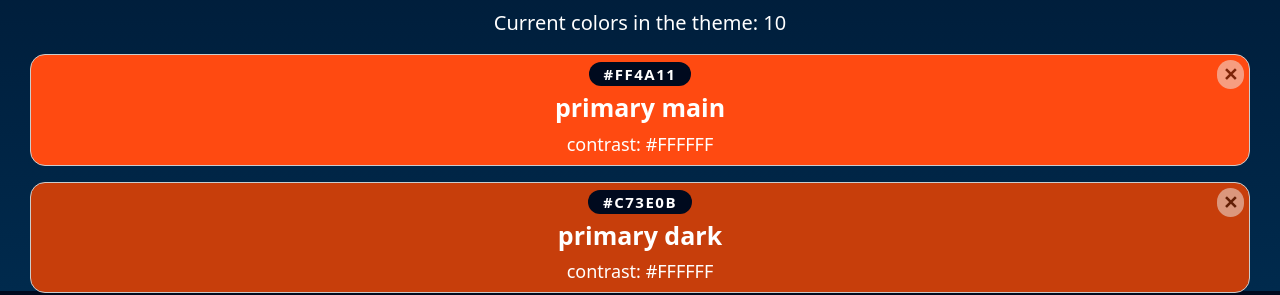
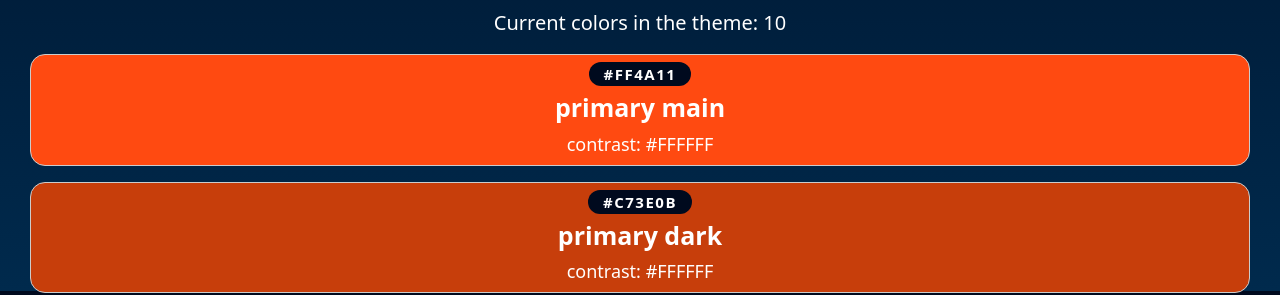
Before and after one commit to uxbyweng/hexachrome, a React (Vite) app: page / in a window 1280 px wide. Shown: the part 509-804 px from the top of the page. Built offline with nearby package versions, Linux system fonts and the light colour scheme.

Commit message:
fix: remove delete functionality

```diff
--- a/src/App.jsx
+++ b/src/App.jsx
@@ -17,32 +17,19 @@ function App() {
         console.log(updatedColors); // das ist der neue Stand
     };
 
-    function handleColorDelete(idToDelete) {
-        const updatedColors = [];
-
-        for (let i = 0; i < colors.length; i++) {
-            const color = colors[i];
-
-            if (color.id !== idToDelete) {
-                updatedColors.push(color);
-            }
-        }
-        setColors(updatedColors);
-    }
-
     return (
         <div className="app">
             <Header />
             <main>
                 <section className="cForm">
-                    <ColorForm onAddColor={handleAddColor} onColorDelete={handleColorDelete} />
+                    <ColorForm onAddColor={handleAddColor} />
                 </section>
                 <section className="theme">
                     <p>Current colors in the theme: {`${colorCount}`}</p>
                     <ul className="theme__list">
                         {colors.map((color) => (
                             <li key={color.id} className="theme__list-item">
-                                <Color color={color} onColorDelete={handleColorDelete} id={color.id} />
+                                <Color color={color} />
                             </li>
                         ))}
                     </ul>
--- a/src/Components/Color/Color.jsx
+++ b/src/Components/Color/Color.jsx
@@ -1,7 +1,7 @@
 // Components\Color\Color.jsx
 
 import "./Color.css";
-export default function Color({ color, onColorDelete, id }) {
+export default function Color({ color }) {
     return (
         <div className="color" style={{ backgroundColor: color.hex }}>
             <h2 className="color__hex">{color.hex}</h2>
@@ -11,9 +11,6 @@ export default function Color({ color, onColorDelete, id }) {
             <p className="color__contrast" style={{ color: color.contrastText }}>
                 contrast: {color.contrastText}
             </p>
-            <button onClick={() => onColorDelete(id)} className="btn btn--delete" type="button" title="delete color">
-                ✕
-            </button>
         </div>
     );
 }
```
